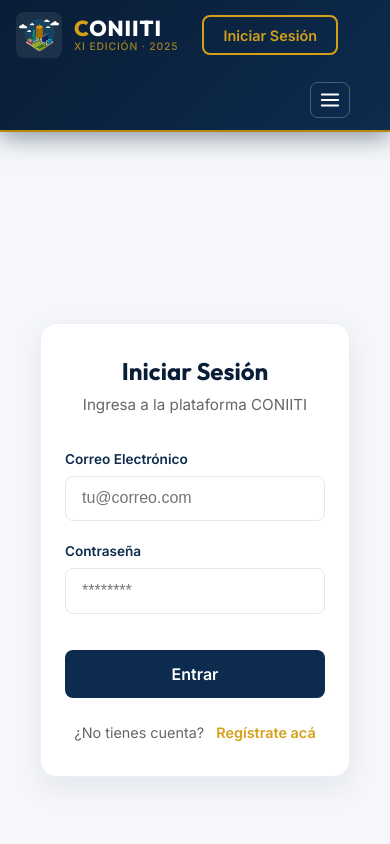
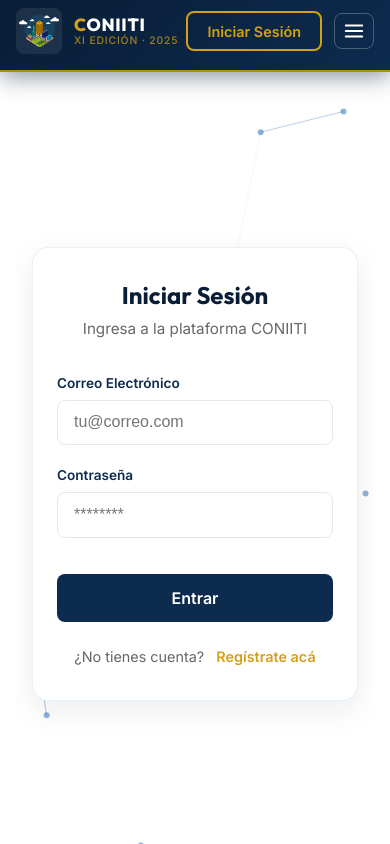
Before and after one commit to coniiti-group-2026/CONIITI, a React (Vite) app in the folder Front-end/: page /login in a window 390 px wide. Shown: the top 844 px of the page. Built offline with nearby package versions, Linux system fonts and the light colour scheme.

Commit message:
Login canvas

```diff
--- a/Front-end/package.json
+++ b/Front-end/package.json
@@ -13,6 +13,9 @@
     "vite": "^7.3.1"
   },
   "dependencies": {
+    "@tsparticles/engine": "^3.9.1",
+    "@tsparticles/react": "^3.0.0",
+    "@tsparticles/slim": "^3.9.1",
     "@vitejs/plugin-react": "^5.1.4",
     "react": "^19.2.4",
     "react-dom": "^19.2.4",
--- a/Front-end/src/pages/Login.jsx
+++ b/Front-end/src/pages/Login.jsx
@@ -1,34 +1,47 @@
-import React, { useState, useContext } from 'react';
+import React, { useState, useContext, useEffect } from 'react';
 import { AuthContext } from '../context/AuthContext';
 import styles from '../styles/pages/Login.module.css';
 
+// tsParticles v3: se inicializa con initParticlesEngine (no es un prop)
+import Particles, { initParticlesEngine } from "@tsparticles/react";
+import { loadSlim } from "@tsparticles/slim";
+import { loginParticlesConfig } from '../utils/particlesConfig';
+
 export default function Login() {
-
     const { login } = useContext(AuthContext);
-
-
     const [email, setEmail] = useState('');
     const [password, setPassword] = useState('');
+    // Flag: el motor solo se carga una vez
+    const [engineReady, setEngineReady] = useState(false);
+
+    useEffect(() => {
+        initParticlesEngine(async (engine) => {
+            await loadSlim(engine);
+        }).then(() => setEngineReady(true));
+    }, []);
 
     const handleSubmit = (e) => {
-        e.preventDefault(); // Evita que la página recargue al mandar el formulario
-
-        // --- 1. AQUÍ IRÁ LA LLAMADA AL BACK-END MÁS ADELANTE ---
-        // Pero por ahora, simulamos el login basándonos en el correo:
-
+        e.preventDefault();
         if (email === 'admin@coniiti.edu.co') {
-            login('staff'); // Le decimos al cerebro que entró como staff
-            // navigate('/staff-dashboard'); // Redirigimos al panel crudo
+            login('staff');
             alert("¡Bienvenido, miembro del Staff!");
         } else {
-            login('normal'); // Le decimos al cerebro que es usuario regular
-            // navigate('/'); // Lo devolvemos a la agenda
+            login('normal');
             alert("Bienvenido, usuario.");
         }
     };
 
     return (
         <div className={styles.loginContainer}>
+            {/* Fondo de partículas — solo monta cuando el motor ya está listo */}
+            {engineReady && (
+                <Particles
+                    id="tsparticles"
+                    options={loginParticlesConfig}
+                    className={styles.particlesBackground}
+                />
+            )}
+
             <div className={styles.loginCard}>
                 <h2 className={styles.title}>Iniciar Sesión</h2>
                 <p className={styles.subtitle}>Ingresa a la plataforma CONIITI</p>
@@ -45,7 +58,6 @@ export default function Login() {
                             required
                         />
                     </div>
-
                     <div className={styles.inputGroup}>
                         <label htmlFor="password">Contraseña</label>
                         <input
@@ -57,7 +69,6 @@ export default function Login() {
                             required
                         />
                     </div>
-
                     <button type="submit" className={styles.submitBtn}>
                         Entrar
                     </button>
--- a/Front-end/src/styles/App.module.css
+++ b/Front-end/src/styles/App.module.css
@@ -2,14 +2,23 @@
     min-height: 100vh;
     display: flex;
     flex-direction: column;
+    width: 100%;
+    overflow-x: hidden;
 }
 
 .main {
     flex: 1;
+    width: 100%;
     max-width: var(--container-max);
     margin: 0 auto;
-    padding: var(--space-8) var(--space-6);
-    width: 100%;
+    /* Ajuste responsivo de padding */
+    padding: var(--space-4) var(--space-4);
+}
+
+@media (min-width: 768px) {
+    .main {
+        padding: var(--space-8) var(--space-6);
+    }
 }
 
 /* — Indicador de polling — */
--- a/Front-end/src/styles/components/Footer.module.css
+++ b/Front-end/src/styles/components/Footer.module.css
@@ -3,6 +3,11 @@
     color: rgba(255, 255, 255, 0.7);
     padding: var(--space-8) var(--space-6);
     margin-top: var(--space-12);
+    width: 100%;
+    box-sizing: border-box;
+    position: relative;
+    z-index: 10;
+    /* Por encima del canvas de partículas (z-index: 0) */
 }
 
 .inner {
--- a/Front-end/src/styles/components/Navbar.module.css
+++ b/Front-end/src/styles/components/Navbar.module.css
@@ -11,6 +11,8 @@
     gap: 1.5rem;
     padding: 0 2rem;
     height: 72px;
+    width: 100%;
+    box-sizing: border-box;
     background: linear-gradient(135deg,
             var(--color-primary-dark) 0%,
             var(--color-primary) 100%);
@@ -257,6 +259,30 @@
     box-shadow: 0 0 0 3px rgba(212, 160, 23, 0.15);
 }
 
+/* ── Responsivo Medio (Tablets/iPads) ── */
+@media (max-width: 992px) {
+    .navbar {
+        padding: 0 1rem;
+        gap: 0.5rem;
+    }
+
+    .searchWrapper {
+        display: none;
+    }
+
+    .links {
+        gap: 0;
+    }
+
+    .link {
+        padding: 0.45rem 0.5rem;
+    }
+
+    .brandName {
+        font-size: 1.1rem;
+    }
+}
+
 /* ── Hamburguesa (móvil) ── */
 .hamburger {
     display: none;
@@ -283,7 +309,10 @@
     .navbar {
         flex-wrap: wrap;
         height: auto;
-        padding: 0.75rem 1rem;
+        padding: 0.5rem 1rem;
+        /* Reduciendo padding horizontal */
+        width: 100%;
+        box-sizing: border-box;
     }
 
     .hamburger {
--- a/Front-end/src/styles/global.css
+++ b/Front-end/src/styles/global.css
@@ -17,6 +17,8 @@ html {
     scroll-behavior: smooth;
     -webkit-font-smoothing: antialiased;
     -moz-osx-font-smoothing: grayscale;
+    width: 100%;
+    overflow-x: hidden;
 }
 
 body {
@@ -27,6 +29,10 @@ body {
     color: var(--color-text);
     background-color: var(--color-bg);
     min-height: 100vh;
+    width: 100%;
+    margin: 0;
+    padding: 0;
+    overflow-x: hidden;
 }
 
 h1,
--- a/Front-end/src/styles/pages/Login.module.css
+++ b/Front-end/src/styles/pages/Login.module.css
@@ -1,13 +1,35 @@
 /* estilos formulario login */
+
+.particlesBackground {
+    position: fixed;
+    /* fixed = relativo al viewport, no al contenedor */
+    top: 0;
+    left: 0;
+    width: 100vw !important;
+    height: 100vh !important;
+    z-index: 0;
+}
+
+/* tsParticles genera un div + canvas internos, ambos deben llenar el 100% */
+.particlesBackground>div,
+.particlesBackground canvas {
+    width: 100% !important;
+    height: 100% !important;
+}
+
 
 .loginContainer {
     display: flex;
     justify-content: center;
     align-items: center;
     min-height: calc(100vh - 72px);
-    /* Restar la altura del header */
     padding: 2rem 1rem;
     box-sizing: border-box;
+    width: 100%;
+    max-width: 100vw;
+    overflow-x: hidden;
+    position: relative;
+    /* necesario para que el canvas absoluto se posicione aquí */
 }
 
 .loginCard {
@@ -20,6 +42,10 @@
     box-shadow: 0 10px 30px rgba(9, 29, 54, 0.08);
     border: 1px solid rgba(31, 105, 182, 0.1);
     animation: slideUp 0.4s ease-out forwards;
+    position: relative;
+    /* Asegura el apilamiento (stacking context) */
+    z-index: 10;
+    /* La tarjeta está por encima de las partículas */
 }
 
 @keyframes slideUp {
@@ -129,10 +155,19 @@
 @media (max-width: 480px) {
     .loginCard {
         padding: 2rem 1.5rem;
-        /* Menos relleno a los lados en móvil */
+        width: 100%;
+        max-width: 90vw;
+        /* Ajuste para que no ocupe todo el ancho en móviles */
     }
 
     .title {
         font-size: 1.5rem;
     }
 }
+
+/* Responsividad extra para tablets */
+@media (max-width: 768px) and (min-width: 481px) {
+    .loginCard {
+        max-width: 400px;
+    }
+}
--- /dev/null
+++ b/Front-end/src/utils/particlesConfig.js
@@ -0,0 +1,43 @@
+// Configuración interactiva de la red ("puntos unidos") de tsParticles
+export const loginParticlesConfig = {
+    fullScreen: { enable: false, zIndex: 0 },
+    particles: {
+        number: { value: 60, density: { enable: true, value_area: 800 } },
+        color: { value: "#1F69B6" }, // Azul CONIITI
+        shape: { type: "circle" },
+        opacity: { value: 0.5, random: false },
+        size: { value: 3, random: true },
+        links: {
+            enable: true,
+            distance: 150,
+            color: "#1F69B6",
+            opacity: 0.4,
+            width: 1
+        },
+        move: {
+            enable: true,
+            speed: 1.5,
+            direction: "none",
+            random: false,
+            straight: false,
+            out_mode: "out",
+            bounce: false,
+        }
+    },
+    interactivity: {
+        detect_on: "canvas",
+        events: {
+            onhover: { enable: true, mode: "grab" },
+            onclick: { enable: true, mode: "push" },
+            resize: true
+        },
+        modes: {
+            grab: { distance: 200, links: { opacity: 0.8 } },
+            push: { particles_nb: 4 }
+        }
+    },
+    retina_detect: true,
+    background: {
+        color: "#ffffff"
+    }
+};
```
Also changed, not shown: 6 other files (tests, documents, lock files or other folders).
